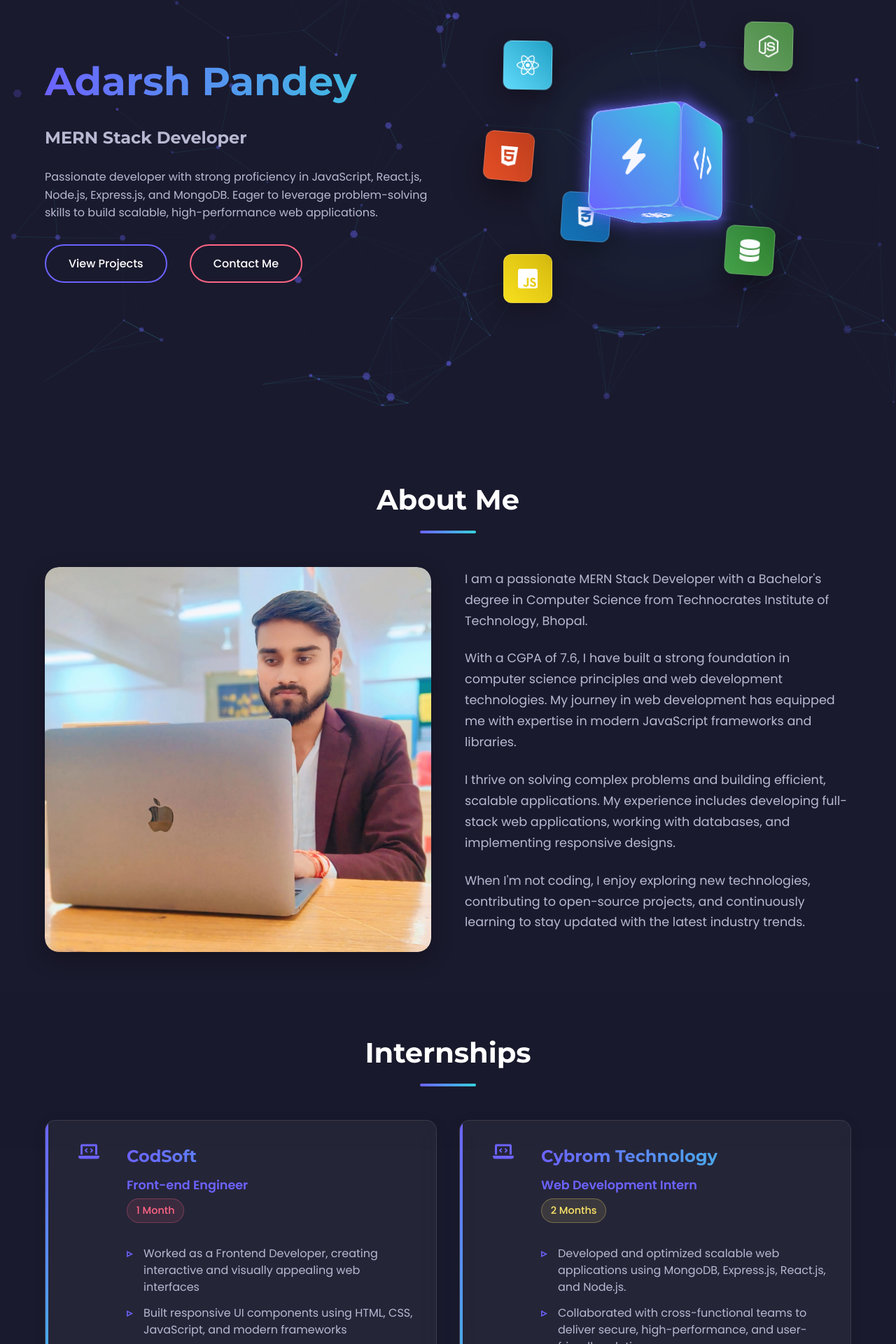
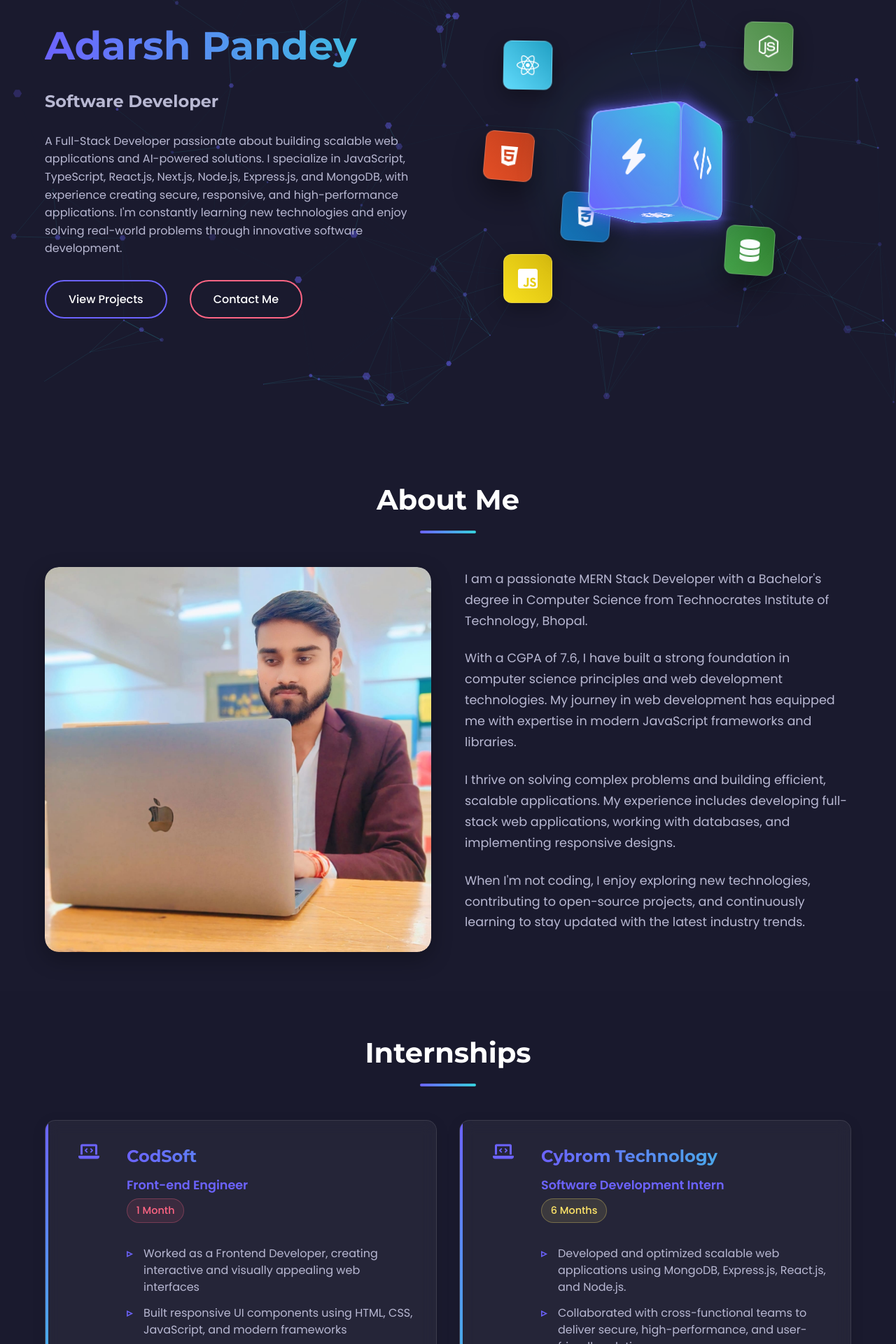
Before and after one commit to Adarshpandey80/Portfolio-REACT, a React (Vite) app: page / in a window 1280 px wide. Shown: the part 220-2140 px from the top of the page at 70% size. Built offline with nearby package versions, Linux system fonts and the light colour scheme; the HTML template or start-up script is replaced by a standard one.

Commit message:
update skills

```diff
--- a/src/components/Hero.jsx
+++ b/src/components/Hero.jsx
@@ -17,10 +17,11 @@ const Hero = () => {
         <div className="hero-content">
           <div className="hero-text">
             <h1 className="hero-title">Adarsh Pandey</h1>
-            <h2 className="hero-subtitle">MERN Stack Developer</h2>
+            <h2 className="hero-subtitle">Software Developer</h2>
             <p className="hero-description">
-              Passionate developer with strong proficiency in JavaScript, React.js, Node.js, Express.js, and MongoDB.
-              Eager to leverage problem-solving skills to build scalable, high-performance web applications.
+              A Full-Stack Developer passionate about building scalable web applications and AI-powered solutions.
+              I specialize in JavaScript, TypeScript, React.js, Next.js, Node.js, Express.js, and MongoDB, with experience creating secure, responsive, and high-performance applications.
+              I'm constantly learning new technologies and enjoy solving real-world problems through innovative software development.
             </p>
             <div className="hero-buttons">
               <a
--- a/src/components/Internship.jsx
+++ b/src/components/Internship.jsx
@@ -44,8 +44,8 @@ const Internships = () => {
 
     {
       company: "Cybrom Technology",
-      role: "Web Development Intern",
-      duration: "2 Months",
+      role: "Software Development Intern",
+      duration: "6 Months",
       icon: "fas fa-laptop-code",
       details: [
         "Developed and optimized scalable web applications using MongoDB, Express.js, React.js, and Node.js.",
--- a/src/components/Skills.jsx
+++ b/src/components/Skills.jsx
@@ -106,10 +106,11 @@ const Skills = () => {
       subtitle: "User interface technologies",
       icon: "fas fa-paint-brush",
       technologies: [
+         { name: "React.js", icon: "fab fa-react" },
+        { name: "Next.js", icon: "fab fa-react" },
         { name: "HTML", icon: "fab fa-html5" },
         { name: "CSS", icon: "fab fa-css3-alt" },
         { name: "JavaScript", icon: "fab fa-js-square" },
-        { name: "React.js", icon: "fab fa-react" },
         { name: "Redux Toolkit", icon: "fas fa-cube" },
         { name: "Bootstrap", icon: "fab fa-bootstrap" },
         { name: "Material UI", icon: "fas fa-palette" },
@@ -117,6 +118,7 @@ const Skills = () => {
       ],
       skills: [
         { name: "React.js", level: 88 },
+        { name: "Next.js", level: 85 },
         { name: "CSS Frameworks", level: 82 }
       ]
     },
@@ -130,7 +132,8 @@ const Skills = () => {
       ],
       skills: [
         { name: "Node.js", level: 80 },
-        { name: "Express.js", level: 85 }
+        { name: "Next.js", level: 85 },
+        { name: "Express.js", level: 85 },
       ]
     },
     {
```
